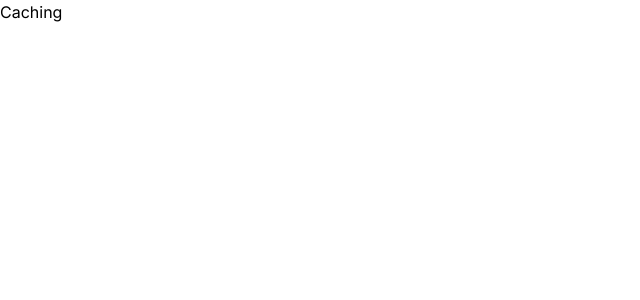
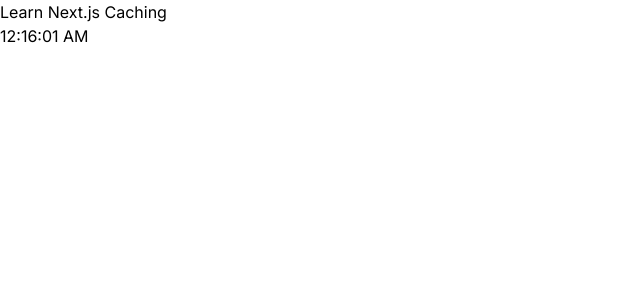
Before and after one commit to callmebyneon/learn-nextjs-caching, a Next.js app: page / in a window 1280 px wide. Shown: the top 300 px of the page, without its empty margins (0-640 px from the left). Built offline with nearby package versions, Linux system fonts and the light colour scheme.

Commit message:
Add: 타임스탬프 추가

```diff
--- a/src/app/page.tsx
+++ b/src/app/page.tsx
@@ -1,7 +1,8 @@
 export default function Home() {
   return (
     <>
-      <h1>Caching</h1>
+      <h1>Learn Next.js Caching</h1>
+      <h2>{new Date().toLocaleTimeString()}</h2>
     </>
   );
 }
```
